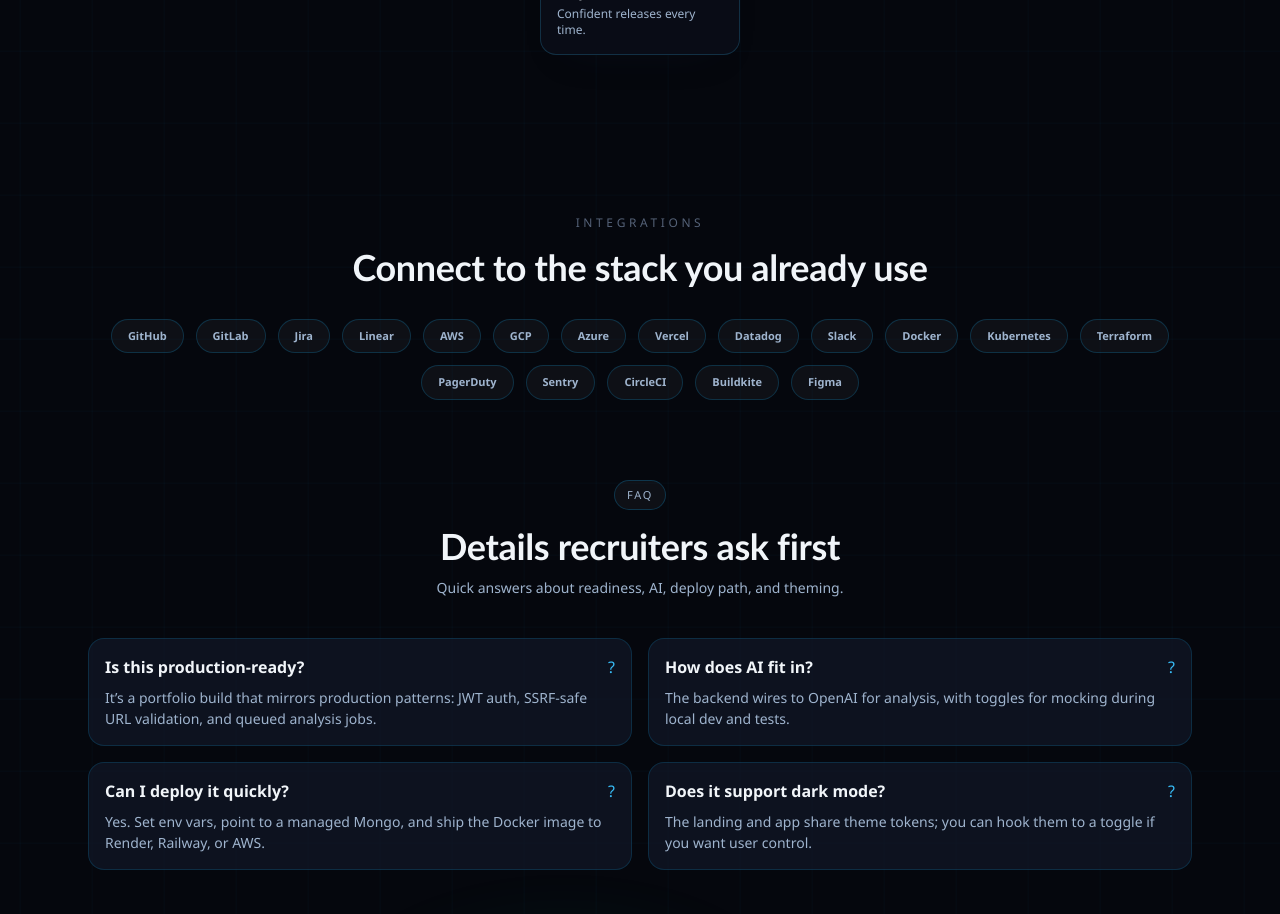
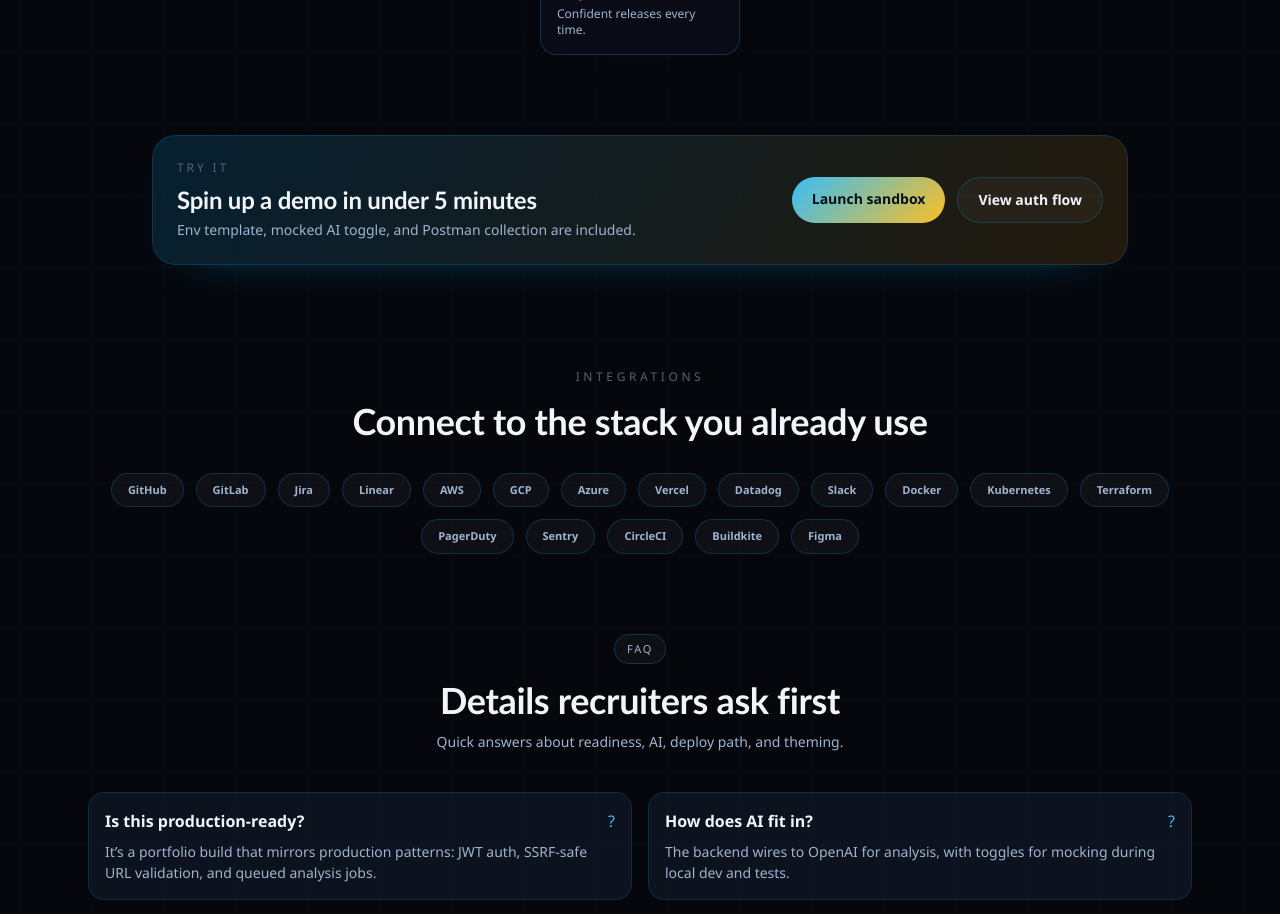
Before and after one commit to ikekra/Automation-Framework, a Next.js app in the folder landing/: page / in a window 1280 px wide. Shown: the part 3640-4554 px from the top of the page. Built offline with nearby package versions, Linux system fonts and the light colour scheme; no server answers.

Commit message:
feat: add CTA band before integrations

```diff
--- a/landing/src/app/page.tsx
+++ b/landing/src/app/page.tsx
@@ -389,6 +389,24 @@
           </div>
         </section>
 
+        <section className="mx-auto w-full max-w-5xl px-4 pb-6 sm:px-6">
+          <div className="cta-band reveal flex flex-col gap-4 rounded-3xl p-6 sm:flex-row sm:items-center sm:justify-between">
+            <div>
+              <p className="text-xs uppercase tracking-[0.24em] text-[var(--dim-foreground)]">Try it</p>
+              <h3 className="mt-2 text-2xl font-semibold text-[var(--foreground)]">Spin up a demo in under 5 minutes</h3>
+              <p className="mt-1 text-sm text-[var(--muted-foreground)]">Env template, mocked AI toggle, and Postman collection are included.</p>
+            </div>
+            <div className="flex flex-wrap gap-3">
+              <Link href={`${appUrl}/register`} className="btn-primary rounded-full px-5 py-3 text-sm font-semibold">
+                Launch sandbox
+              </Link>
+              <a href="/api/auth/signin" className="btn-secondary rounded-full px-5 py-3 text-sm font-semibold">
+                View auth flow
+              </a>
+            </div>
+          </div>
+        </section>
+
         <section id="integrations" className="mx-auto w-full max-w-6xl px-4 py-20 sm:px-6">
           <div className="reveal text-center">
             <p className="text-xs uppercase tracking-[0.3em] text-[var(--dim-foreground)]">Integrations</p>
```
